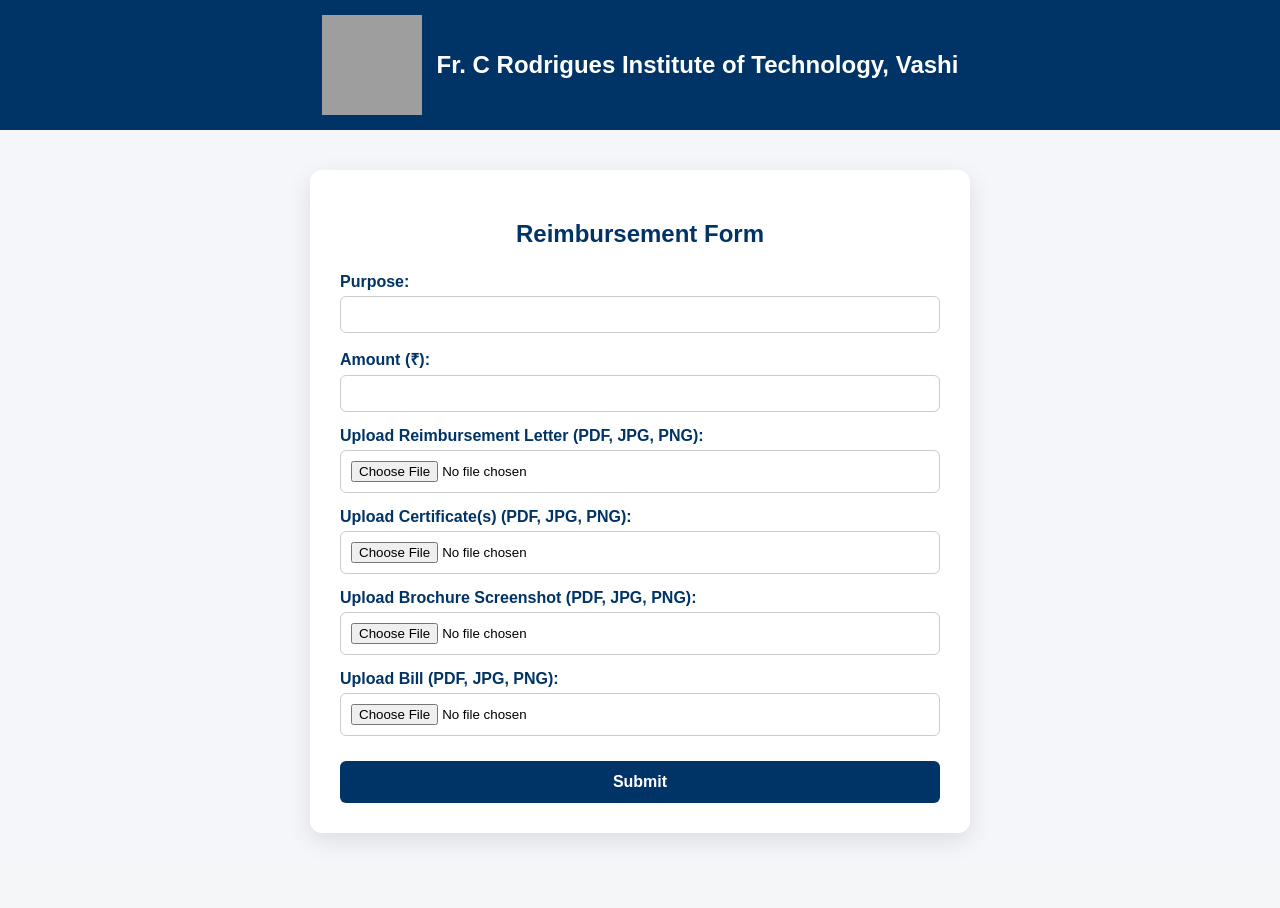
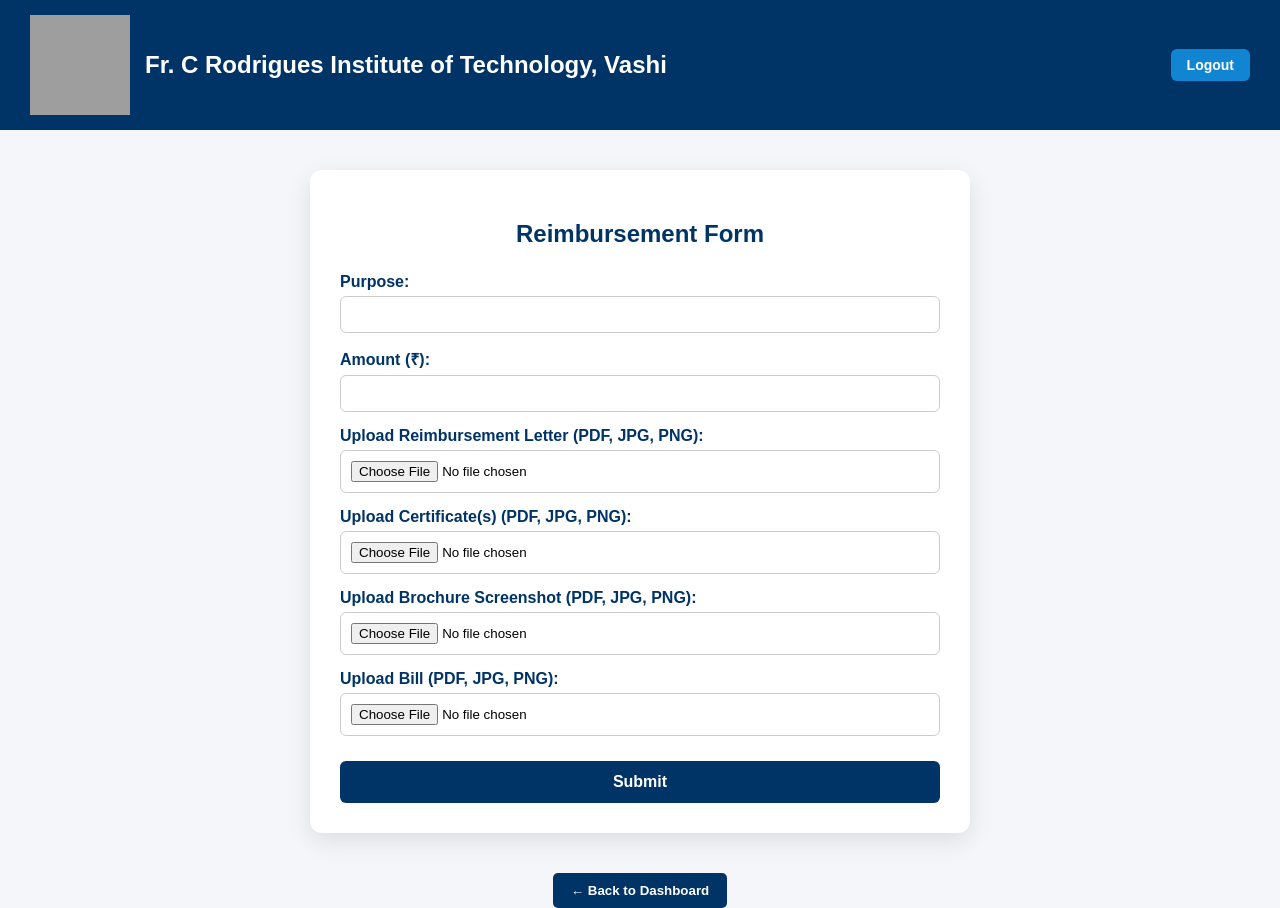
Before and after one commit to MelissaSequeira/Online-Reimbursement-System, a Flask app: page /student/apply in a window 1280 px wide. Before the commit the page ends 841 px from the top, so only its background shows below. Run offline with Flask 3, Linux system fonts and the light colour scheme; grey boxes are pictures that could not be loaded.

Commit message:
UI part2-1

```diff
--- a/app.py
+++ b/app.py
@@ -45,6 +45,12 @@
 
 @app.route('/')
 def home():
+    return redirect(url_for('login'))
+
+
+@app.route('/logout', methods=['POST'])
+def logout():
+    session.clear()
     return redirect(url_for('login'))
 
 @app.route('/register', methods=['GET', 'POST'])
--- a/static/studform.css
+++ b/static/studform.css
@@ -15,6 +15,43 @@
     align-items: center;
     justify-content: center;
     gap: 15px;
+}
+.logout-form {
+    margin-left: auto;
+}
+
+.logout-form button {
+    background-color: #1285d2;
+    color: white;
+    padding: 8px 16px;
+    font-weight: bold;
+    border: none;
+    border-radius: 6px;
+    cursor: pointer;
+    font-size: 14px;
+}
+
+.logout-form button:hover {
+    background-color: #50bad2;
+}
+.back-dashboard {
+    text-align: center;
+    margin-top: 20px;
+}
+
+.back-dashboard button {
+    background-color: #003366;
+    color: white;
+    padding: 10px 18px;
+    border: none;
+    border-radius: 5px;
+    font-weight: bold;
+    cursor: pointer;
+    transition: background-color 0.2s ease-in-out;
+}
+
+.back-dashboard button:hover {
+    background-color: #00509e;
 }
 
 .logo {
--- a/templates/Hod_dashboard.html
+++ b/templates/Hod_dashboard.html
@@ -9,6 +9,9 @@
     <div class="header">
         <img src="{{ url_for('static', filename='logo.png') }}" alt="College Logo" class="logo">
         <h1 class="college-name">Fr. C Rodrigues Institute of Technology, Vashi</h1>
+         <form method="POST" action="{{ url_for('logout') }}" class="logout-form">
+        <button type="submit">Logout</button>
+    </form>
     </div>
     <h2>HOD Approval Dashboard</h2>
 
--- a/templates/Principal_dashboard.html
+++ b/templates/Principal_dashboard.html
@@ -9,6 +9,9 @@
     <div class="header">
         <img src="{{ url_for('static', filename='logo.png') }}" alt="College Logo" class="logo">
         <h1 class="college-name">Fr. C Rodrigues Institute of Technology, Vashi</h1>
+         <form method="POST" action="{{ url_for('logout') }}" class="logout-form">
+        <button type="submit">Logout</button>
+    </form>
     </div>
     <h2>Principal Approval Dashboard</h2>
 
--- a/templates/accountant_dashboard.html
+++ b/templates/accountant_dashboard.html
@@ -11,6 +11,9 @@
     <div class="header">
         <img src="{{ url_for('static', filename='logo.png') }}" alt="College Logo" class="logo">
         <h1 class="college-name">Fr. C Rodrigues Institute of Technology, Vashi</h1>
+         <form method="POST" action="{{ url_for('logout') }}" class="logout-form">
+        <button type="submit">Logout</button>
+    </form>
     </div>
 
     <!-- Table Section -->
--- a/templates/md_dashboard.html
+++ b/templates/md_dashboard.html
@@ -9,6 +9,9 @@
     <div class="header">
         <img src="{{ url_for('static', filename='logo.png') }}" alt="College Logo" class="logo">
         <h1 class="college-name">Fr. C Rodrigues Institute of Technology, Vashi</h1>
+         <form method="POST" action="{{ url_for('logout') }}" class="logout-form">
+        <button type="submit">Logout</button>
+    </form>
     </div>
     <h2>MD(Fr. Seby Rodrigues or Fr. Peter) Approval Dashboard</h2>
 
--- a/templates/student.html
+++ b/templates/student.html
@@ -11,6 +11,9 @@
     <div class="header">
     <img src="{{ url_for('static', filename='logo.png') }}" alt="College Logo" class="logo">
     <h1 class="college-name">Fr. C Rodrigues Institute of Technology, Vashi</h1>
+     <form method="POST" action="{{ url_for('logout') }}" class="logout-form">
+        <button type="submit">Logout</button>
+    </form>
 </div>
 
 
--- a/templates/student_form.html
+++ b/templates/student_form.html
@@ -10,6 +10,9 @@
     <div class="header">
         <img src="{{ url_for('static', filename='logo.png') }}" alt="College Logo" class="logo">
         <h1 class="college-name">Fr. C Rodrigues Institute of Technology, Vashi</h1>
+         <form method="POST" action="{{ url_for('logout') }}" class="logout-form">
+        <button type="submit">Logout</button>
+    </form>
     </div>
 
     <div class="form-container">
@@ -40,6 +43,11 @@
             <p class="note">Note: ₹{{ amount }} is more than the ₹6000 limit. Please contact HR for further assistance.</p>
         {% endif %}
     </div>
+    <div class="back-dashboard">
+        <a href="{{ url_for('student_dashboard') }}">
+            <button type="button">← Back to Dashboard</button>
+        </a>
+    </div>
 
 </body>
 </html>
--- a/templates/teacher_dashboard.html
+++ b/templates/teacher_dashboard.html
@@ -9,6 +9,9 @@
     <div class="header">
         <img src="{{ url_for('static', filename='logo.png') }}" alt="College Logo" class="logo">
         <h1 class="college-name">Fr. C Rodrigues Institute of Technology, Vashi</h1>
+         <form method="POST" action="{{ url_for('logout') }}" class="logout-form">
+        <button type="submit">Logout</button>
+    </form>
     </div>
     <h2>Teacher Approval Dashboard</h2>
 
```
Also changed, not shown: static/acc.css (+19 -0 lines), static/dashboard.css (+19 -0 lines), static/student.css (+19 -0 lines).
